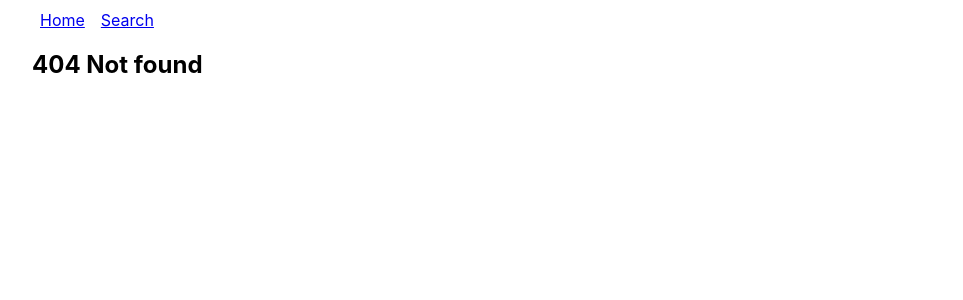
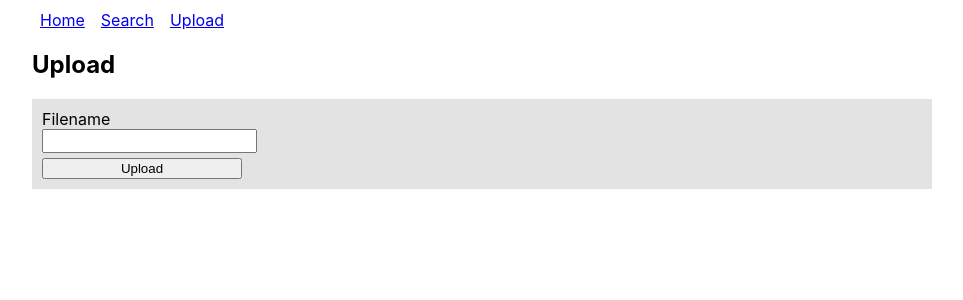
Before and after one commit to Eerosal/Tagger, a React (Create React App) app in the folder frontend/: page /upload in a window 1280 px wide. Before the commit this address had no page. Shown: the top 300 px of the page, without its empty margins (158-1121 px from the left). Built offline with nearby package versions, Linux system fonts and the light colour scheme.

Commit message:
add frontend stuff (WIP)

```diff
--- a/frontend/package.json
+++ b/frontend/package.json
@@ -2,14 +2,19 @@
   "name": "tagger-frontend",
   "version": "0.1.0",
   "private": true,
+  "proxy": "http://127.0.0.1:8080",
   "dependencies": {
     "@testing-library/jest-dom": "^5.16.1",
     "@testing-library/react": "^12.1.2",
     "@testing-library/user-event": "^13.5.0",
+    "axios": "^0.25.0",
     "react": "^17.0.2",
     "react-dom": "^17.0.2",
+    "react-redux": "^7.2.6",
     "react-router-dom": "^6.2.1",
     "react-scripts": "5.0.0",
+    "redux": "^4.1.2",
+    "redux-thunk": "^2.4.1",
     "web-vitals": "^2.1.4"
   },
   "scripts": {
--- a/frontend/src/App.js
+++ b/frontend/src/App.js
@@ -2,6 +2,8 @@ import "./App.css";
 import { Routes, Route, Link } from "react-router-dom";
 import Home from "./routes/home";
 import Search from "./routes/search";
+import Upload from "./routes/upload/upload";
+import FileView from "./routes/fileView/fileView";
 
 function NavBar() {
     return (
@@ -15,6 +17,10 @@ function NavBar() {
                     {
                         name: "Search",
                         path: "/search"
+                    },
+                    {
+                        name: "Upload",
+                        path: "/upload",
                     }
                 ].map((navEntry) => (
                     <Link className="navBarEntry"
@@ -36,6 +42,8 @@ function App() {
             <Routes>
                 <Route path="/" element={<Home />} />
                 <Route path="/search" element={<Search />} />
+                <Route path="/upload" element={<Upload />} />
+                <Route path="/files/:fileId" element={<FileView />} />
                 <Route path="*"
                     element={
                         <main>
--- /dev/null
+++ b/frontend/src/routes/fileView/fileView.jsx
@@ -0,0 +1,57 @@
+import { useLocation, useParams } from "react-router-dom";
+import React, { useEffect, useState } from "react";
+import fileService from "../../services/filesService.js";
+
+export default function FileView() {
+    const { fileId } = useParams();
+    const [fileInfo, setFileInfo] = useState({});
+    const { state } = useLocation();
+    const { uploadedFile } = state || {};
+
+    useEffect(() => {
+        if (uploadedFile) {
+            setFileInfo({
+                error: false,
+                file: uploadedFile
+            });
+        } else {
+            (async () => {
+                try {
+                    const file = await fileService.getById(fileId);
+
+                    setFileInfo({
+                        error: false,
+                        file
+                    });
+                } catch (e) {
+                    let errorMessage;
+                    if (e.response) {
+                        if (e.response.status === 404) {
+                            errorMessage = "File not found";
+                        }
+                    }
+
+                    setFileInfo({
+                        error: errorMessage || e.toString(),
+                        file: null
+                    });
+                }
+            })();
+        }
+
+    }, [uploadedFile, fileId]);
+
+    return (
+        <main>
+            <h2>File view</h2>
+            {
+                fileInfo.error &&
+                <h3>Error: {fileInfo.error}</h3>
+            }
+            {
+                fileInfo.file &&
+                <h2>{fileInfo.file.name}</h2>
+            }
+        </main>
+    );
+}
--- /dev/null
+++ b/frontend/src/routes/upload/upload.css
@@ -0,0 +1,16 @@
+.uploadForm {
+    background-color: #e3e3e3;
+    padding: 10px;
+}
+
+.uploadFormTextInput {
+    height: 18px;
+    font-size: 16px;
+}
+
+.uploadForm > * {
+    margin-top: 5px;
+
+    width: 100%;
+    max-width: 200px;
+}
--- /dev/null
+++ b/frontend/src/routes/upload/upload.jsx
@@ -0,0 +1,64 @@
+import "./upload.css";
+import React, { useState } from "react";
+import { useNavigate } from "react-router-dom";
+import filesService from "../../services/filesService.js";
+
+export default function Upload(){
+    const [filename, setFilename] = useState("");
+    const navigate = useNavigate();
+
+    const onUploadFormSubmit = async (event) => {
+        event.preventDefault();
+
+        if(!filename){
+            alert("No input filename specified");
+
+            return;
+        }
+
+        let uploadedFile;
+        try {
+            uploadedFile = await filesService.upload({
+                filename
+            });
+        } catch (e){
+            alert(e);
+
+            return;
+        }
+
+        if(uploadedFile){
+            navigate(
+                `/files/${uploadedFile.id}`,
+                {
+                    state: {
+                        uploadedFile
+                    }
+                }
+            );
+        }
+    }
+
+    return (
+        <main>
+            <h2>Upload</h2>
+            <form onSubmit={onUploadFormSubmit}>
+                <div className="uploadForm">
+                    <label>
+                        Filename<br />
+                        <input type="text"
+                            id="inputFilename"
+                            className="uploadFormTextInput"
+                            value={filename}
+                            onChange={(event) => {
+                                setFilename(event.target.value)
+                            }}
+                        />
+                    </label>
+                    <br />
+                    <input type="submit" value="Upload" />
+                </div>
+            </form>
+        </main>
+    );
+};
--- /dev/null
+++ b/frontend/src/services/filesService.js
@@ -0,0 +1,37 @@
+import axios from "axios";
+
+const query = async (queryStr) => {
+    const searchParams = new URLSearchParams(
+        {
+            query: queryStr
+        }
+    );
+
+    const response = await fetch(`/api/files?${searchParams}`);
+    return response.json();
+};
+
+const upload = async (uploadForm) => {
+    const formData = new FormData();
+    formData.append("filename", uploadForm.filename);
+
+    const response = await fetch("/api/files", {
+        method: "POST",
+        body: formData
+    });
+
+    return response.json();
+};
+
+const getById = async (id) => {
+    const response = await axios.get(`/api/files/${id}`);
+    return response.data;
+}
+
+const actions = {
+    query,
+    upload,
+    getById,
+};
+
+export default actions;
```
Also changed, not shown: frontend/.eslintrc.js, 1 other file (tests, documents, lock files or other folders).
